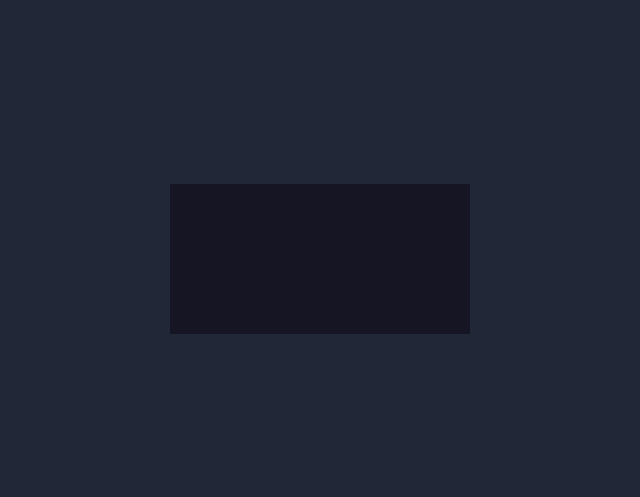
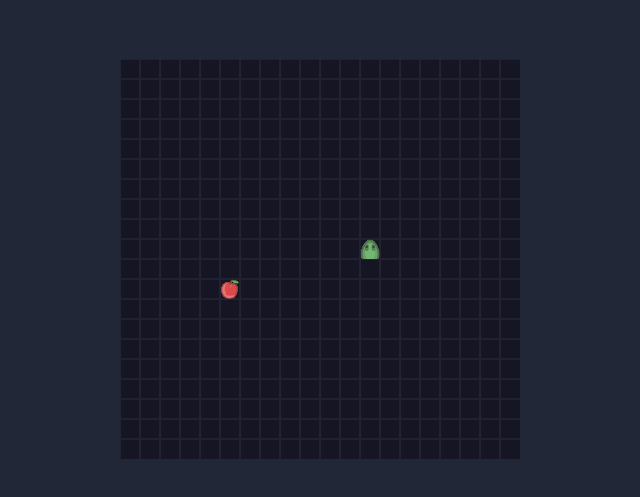
Before and after one commit to gfmois/SnakeGame_JS, a plain HTML site: page index.html in a window 1280 px wide. Shown: the part 141-638 px from the top of the page, without its empty margins (320-960 px from the left). Drawn offline with Linux system fonts and the light colour scheme; the site is published under a folder, as on GitHub Pages, so addresses that start at the root find nothing.

Commit message:
Errores?

```diff
--- a/index.html
+++ b/index.html
@@ -5,7 +5,7 @@
     <meta http-equiv="X-UA-Compatible" content="IE=edge">
     <meta name="viewport" content="width=device-width, initial-scale=1.0">
     <title>Snake Game</title>
-    <script type="module" src="/src/game.js"></script>
+    <script type="module" src="./src/game.js" crossOrigin='anonymous'></script>
     <link rel="stylesheet" href="./src/assets/styles/style.css">
 </head>
 <body>
```
